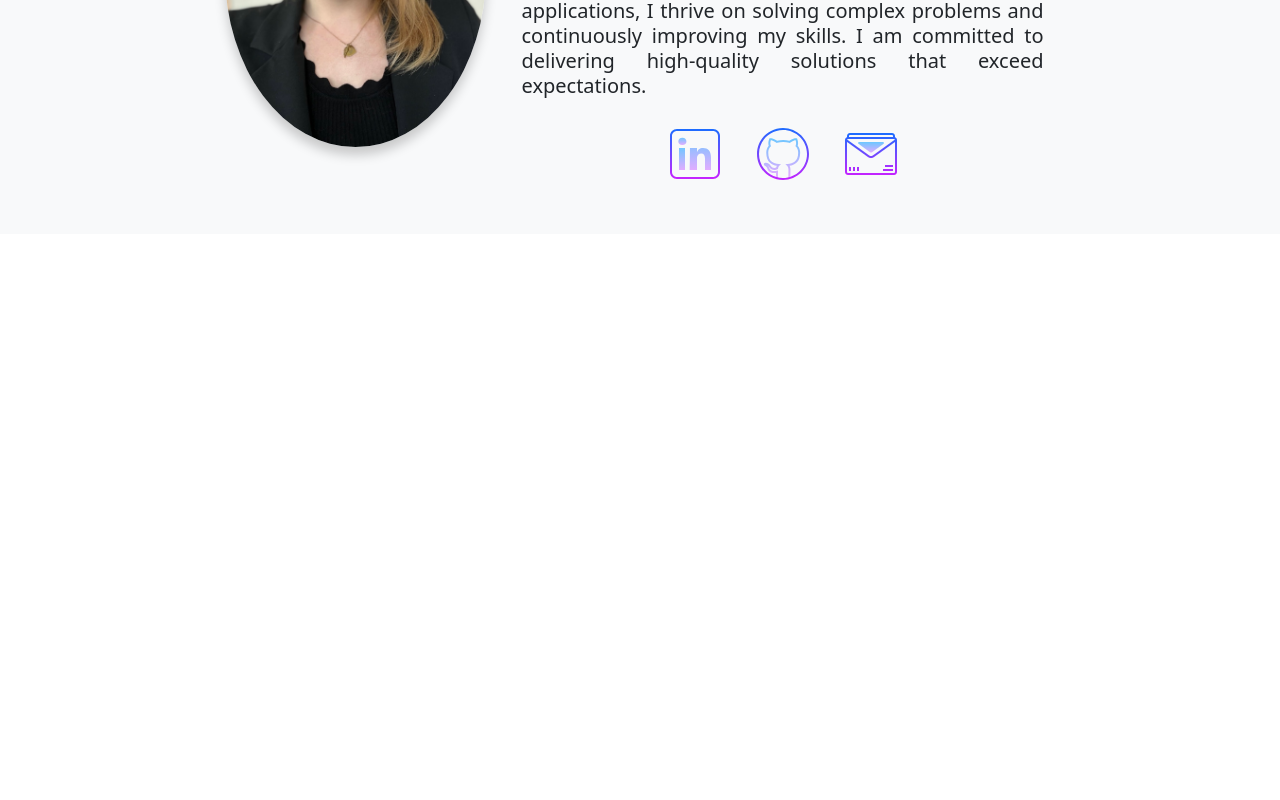
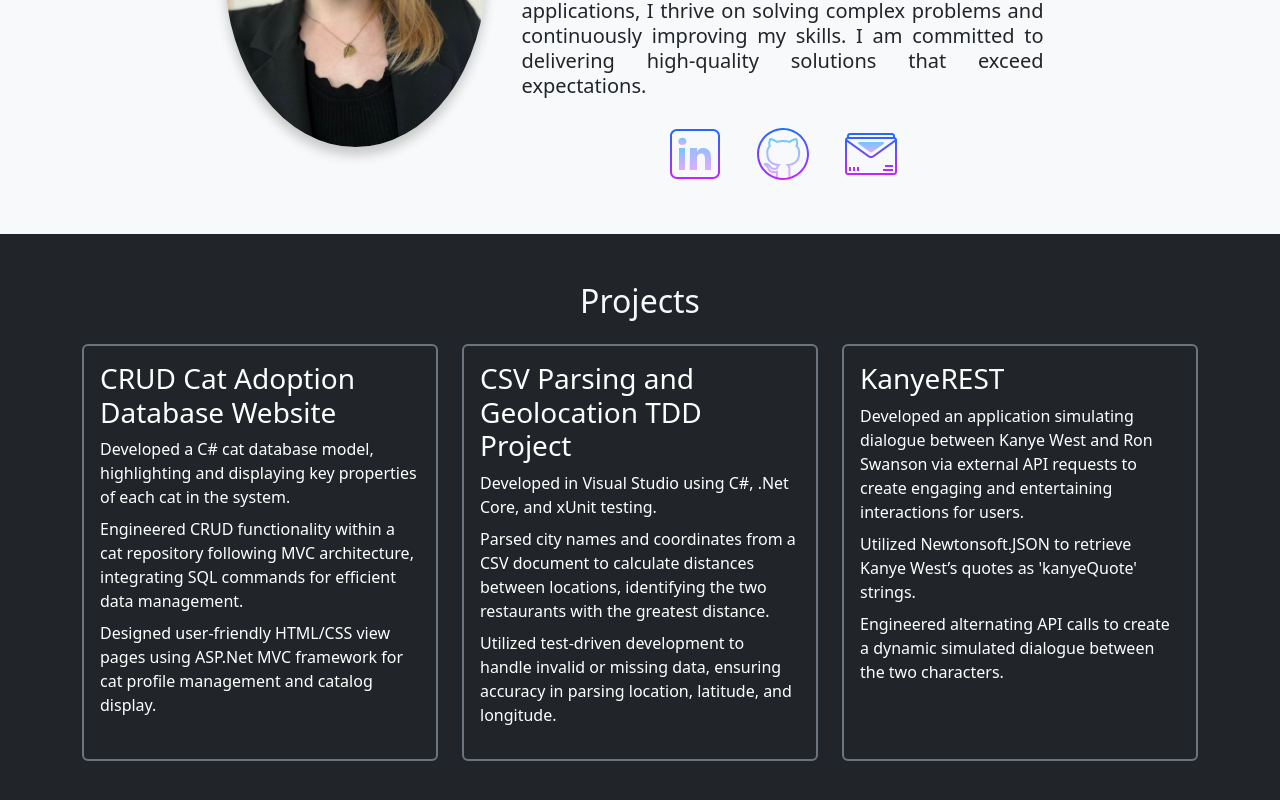
Before and after one commit to juliannegodsey1/Portfolio-React, a React (Vite) app: page / in a window 1280 px wide. Shown: the part 682-1482 px from the top of the page. Before the commit the page ends 916 px from the top, so only its background shows below. Built offline with nearby package versions, Linux system fonts and the light colour scheme.

Commit message:
project cards created

```diff
--- a/src/App.jsx
+++ b/src/App.jsx
@@ -1,6 +1,7 @@
 import Header from "./components/header/Header";
 import Home from "./components/home/Home";
 import AboutMe from "./components/about-me/AboutMe";
+import Projects from "./components/projects/Projects";
 
 function App() {
   return (
@@ -8,6 +9,7 @@ function App() {
       <Header />
       <Home />
       <AboutMe />
+      <Projects />
     </div>
   );
 }
--- a/src/components/about-me/about-me.css
+++ b/src/components/about-me/about-me.css
@@ -62,6 +62,10 @@ p {
   }
 }
 
+.social-logo {
+  transition: transform 0.3s ease;
+}
+
 .social-logo:hover {
-  animation: bounce 0.85s ease;
+  transform: scale(1.1);
 }
--- a/src/components/header/header.css
+++ b/src/components/header/header.css
@@ -1,5 +1,5 @@
 .header {
-  background-color: rgba(33, 37, 41, 0.98);
+  background-color: rgba(33, 37, 41, 0.94);
   position: sticky;
   top: 0;
   z-index: 1000;
--- /dev/null
+++ b/src/components/projects/Projects.jsx
@@ -0,0 +1,70 @@
+import "./projects.css";
+
+const Projects = () => {
+  const projectData = [
+    {
+      title: "CRUD Cat Adoption Database Website",
+      link: "https://github.com/juliannegodsey1/MVC-Pet-Store",
+      description: [
+        "Developed a C# cat database model, highlighting and displaying key properties of each cat in the system.",
+        "Engineered CRUD functionality within a cat repository following MVC architecture, integrating SQL commands for efficient data management.",
+        "Designed user-friendly HTML/CSS view pages using ASP.Net MVC framework for cat profile management and catalog display.",
+      ],
+    },
+    {
+      title: "CSV Parsing and Geolocation TDD Project",
+      link: "https://github.com/juliannegodsey1/GeolocationApp",
+      description: [
+        "Developed in Visual Studio using C#, .Net Core, and xUnit testing.",
+        "Parsed city names and coordinates from a CSV document to calculate distances between locations, identifying the two restaurants with the greatest distance.",
+        "Utilized test-driven development to handle invalid or missing data, ensuring accuracy in parsing location, latitude, and longitude.",
+      ],
+    },
+    {
+      title: "KanyeREST",
+      link: "https://github.com/juliannegodsey1/KanyeAPI",
+      description: [
+        "Developed an application simulating dialogue between Kanye West and Ron Swanson via external API requests to create engaging and entertaining interactions for users.",
+        "Utilized Newtonsoft.JSON to retrieve Kanye West’s quotes as 'kanyeQuote' strings.",
+        "Engineered alternating API calls to create a dynamic simulated dialogue between the two characters.",
+      ],
+    },
+  ];
+
+  return (
+    <section id="projects" className="projects py-5 bg-dark">
+      <div className="container">
+        <h2 className="text-center mb-4 text-light">Projects</h2>
+        <div className="row">
+          {projectData.map((project, index) => (
+            <div key={index} className="col-md-4 mb-4">
+              <div className="card h-100 project-card">
+                <div className="card-body">
+                  <h3 className="card-title">
+                    {project.title}{" "}
+                    <a
+                      href={project.link}
+                      target="_blank"
+                      rel="noopener noreferrer"
+                    >
+                      <i className="bx bx-link-external"></i>
+                    </a>
+                  </h3>
+                  <ul className="list-unstyled">
+                    {project.description.map((desc, idx) => (
+                      <li key={idx} className="mb-2">
+                        {desc}
+                      </li>
+                    ))}
+                  </ul>
+                </div>
+              </div>
+            </div>
+          ))}
+        </div>
+      </div>
+    </section>
+  );
+};
+
+export default Projects;
--- /dev/null
+++ b/src/components/projects/projects.css
@@ -0,0 +1,11 @@
+.project-card {
+  border: 2px solid #6c757d;
+  transition: box-shadow 0.3s ease-in-out;
+  background-color: #212529;
+  color: #fff;
+}
+
+.project-card:hover {
+  box-shadow: 0px 6px 12px rgba(255, 255, 255, 0.3);
+  background-color: #7f5af080;
+}
```
